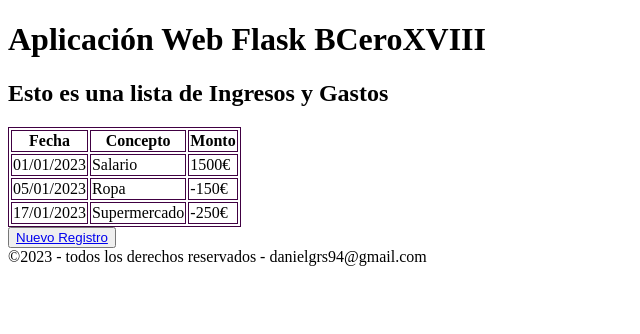
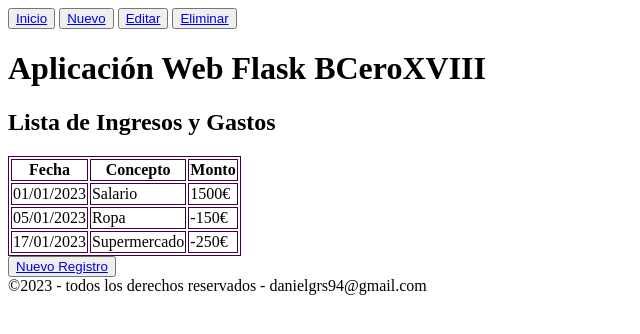
Before and after one commit to RAFART94/APP-INGRESOS-GASTOS, a Flask app: page / in a window 1280 px wide. Shown: the top 334 px of the page, without its empty margins (0-640 px from the left). Run offline with Flask 3, Linux system fonts and the light colour scheme.

Commit message:
Actualización con menú (tarea)

```diff
--- a/app_ingresos_gastos/routes.py
+++ b/app_ingresos_gastos/routes.py
@@ -19,3 +19,11 @@ def index():
 @app.route('/new')
 def new():
     return render_template('new.html')
+
+@app.route('/update')
+def update():
+    return render_template('update.html')
+
+@app.route('/delete')
+def delete():
+    return render_template('delete.html')
--- a/app_ingresos_gastos/templates/base.html
+++ b/app_ingresos_gastos/templates/base.html
@@ -13,7 +13,19 @@
 <body>
 
     <header>
-        <h1>Aplicación Web Flask BCeroXVIII</h1>
+        <button>
+            <a href="/">Inicio</a>
+          </button>
+        <button>
+            <a href="/new">Nuevo</a>
+          </button>
+        <button>
+            <a href="/update">Editar</a>
+          </button>
+        <button>
+            <a href="/delete">Eliminar</a>
+          </button>
+          <h1>Aplicación Web Flask BCeroXVIII</h1>
     </header>
 
     <section>
--- /dev/null
+++ b/app_ingresos_gastos/templates/delete.html
@@ -0,0 +1,4 @@
+{% extends "base.html" %}
+{% block pageBase %}
+<h1>Eliminación de un registro</h1>
+{% endblock %}
--- a/app_ingresos_gastos/templates/index.html
+++ b/app_ingresos_gastos/templates/index.html
@@ -1,6 +1,6 @@
 {% extends "base.html" %}
 {% block pageBase %}
-<h1>Esto es una lista de Ingresos y Gastos</h1>
+<h1>Lista de Ingresos y Gastos</h1>
 <table>
     <tr>
       <th>Fecha</th>
--- /dev/null
+++ b/app_ingresos_gastos/templates/update.html
@@ -0,0 +1,4 @@
+{% extends "base.html" %}
+{% block pageBase %}
+<h1>Modificación de un registro</h1>
+{% endblock %}
```
